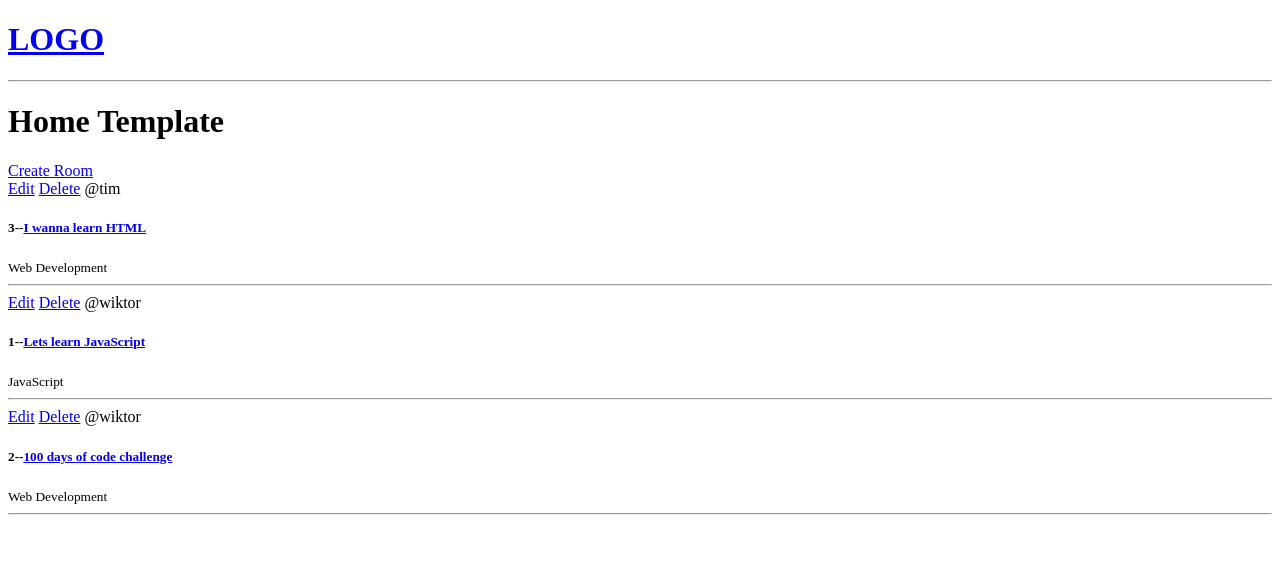
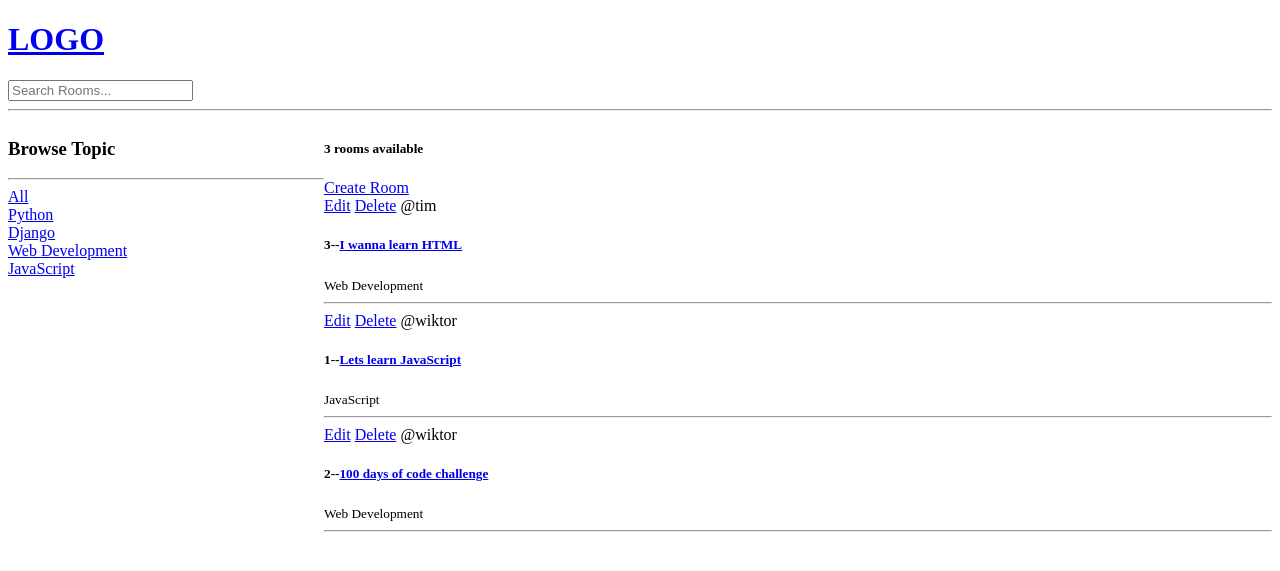
Before and after one commit to WiktorSzreder/discord_like_app, a Django app: page / in a window 1280 px wide. Shown: the top 571 px of the page. Run offline with Django 5.2, Linux system fonts and the light colour scheme; data comes from the database, SQL or seed files in the repository.

Commit message:
Add search options

```diff
--- a/base/templates/base/home.html
+++ b/base/templates/base/home.html
@@ -1,9 +1,30 @@
 {% extends 'main.html' %}
 
 {% block content %}
-    <h1>Home Template</h1>
+    <style>
+        .home-container{
+            display: grid;
+            grid-template-columns: 1fr 3fr;
+        }
+    </style>
+    <div class="home-container">
 
         <div>
+             <h3>Browse Topic</h3>
+            <hr>
+                <div>
+                    <a href="{% url 'home' %}">All</a>
+                </div>
+
+            {% for topic in topics %}
+                <div>
+                    <a href="{% url 'home' %}?q={{ topic.name }}">{{topic.name}}</a>
+                </div>
+            {% endfor %}
+        </div>
+
+        <div>
+        <h5>{{ room_count }} rooms available</h5>
             <a href="{% url 'create-room' %}">Create Room</a>
 
             <div>
@@ -18,6 +39,7 @@
                     </div>
                 {%  endfor %}
             </div>
+        </div>
 
     </div>
 {% endblock %}
--- a/base/views.py
+++ b/base/views.py
@@ -1,5 +1,6 @@
 from django.shortcuts import render, redirect
-from .models import Room
+from django.db.models import Q
+from .models import Room, Topic
 from .forms import RoomForm
 
 # Create your views here.
@@ -10,8 +11,16 @@ from .forms import RoomForm
 #    {'id':3, 'name':'Frontend developers'}
 #]
 def home(request):
-    rooms = Room.objects.all()
-    context = {'rooms': rooms}
+    q = request.GET.get('q', '')
+    rooms = Room.objects.filter(
+        Q(topic__name__icontains=q) |
+        Q(name__icontains=q) |
+        Q(description__icontains=q)
+    )
+    topics = Topic.objects.all()
+    room_count = rooms.count()
+
+    context = {'rooms': rooms, 'topics': topics, 'room_count': room_count}
     return render(request, 'base/home.html', context) #context send data on template in this case - context=rooms(list of dictionaries)
 def room(request, pk):
     room = Room.objects.get(id=pk)
--- a/templates/navbar.html
+++ b/templates/navbar.html
@@ -2,4 +2,8 @@
     <h1>LOGO</h1>
 </a>
 
+<form method="get" action="{% url 'home' %}">
+    <input type="text" name="q" placeholder="Search Rooms..."/>
+</form>
+
 <hr>
```
Lines whose indentation alone changed are shown as unchanged.
